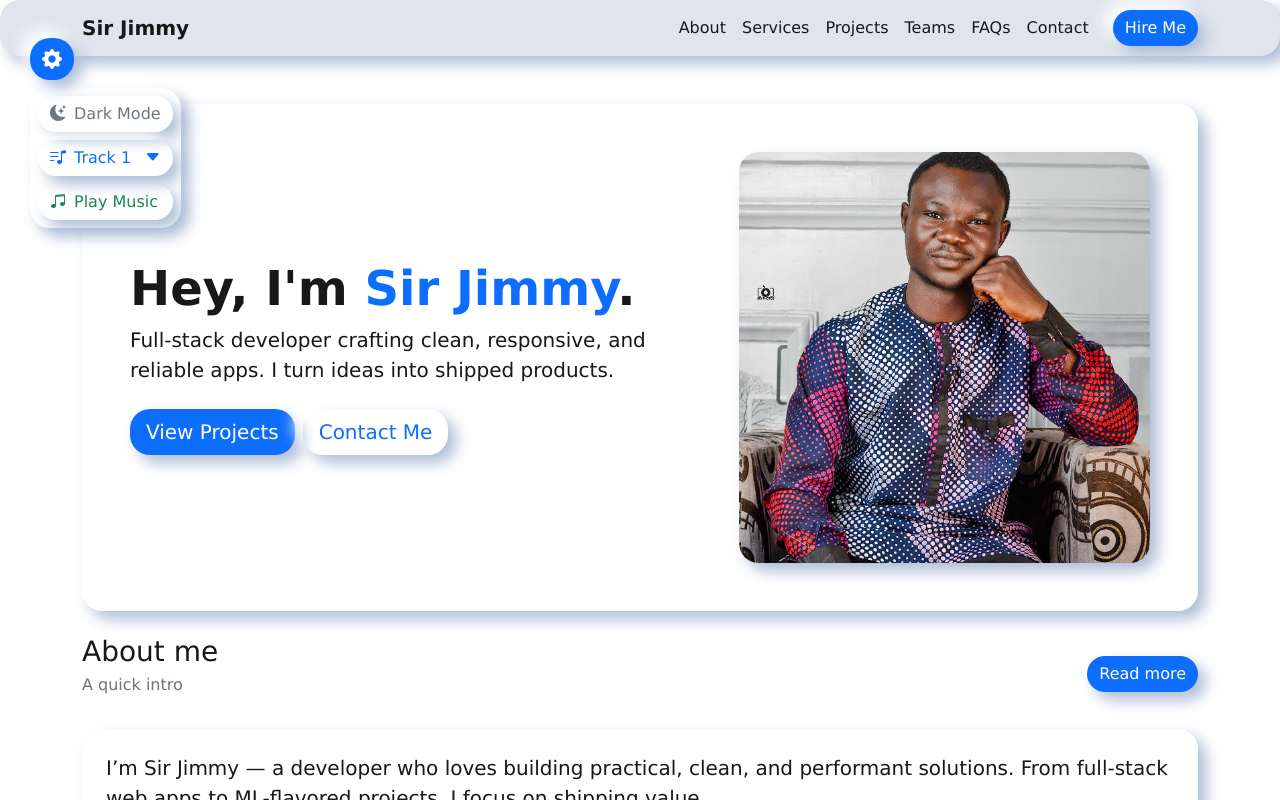
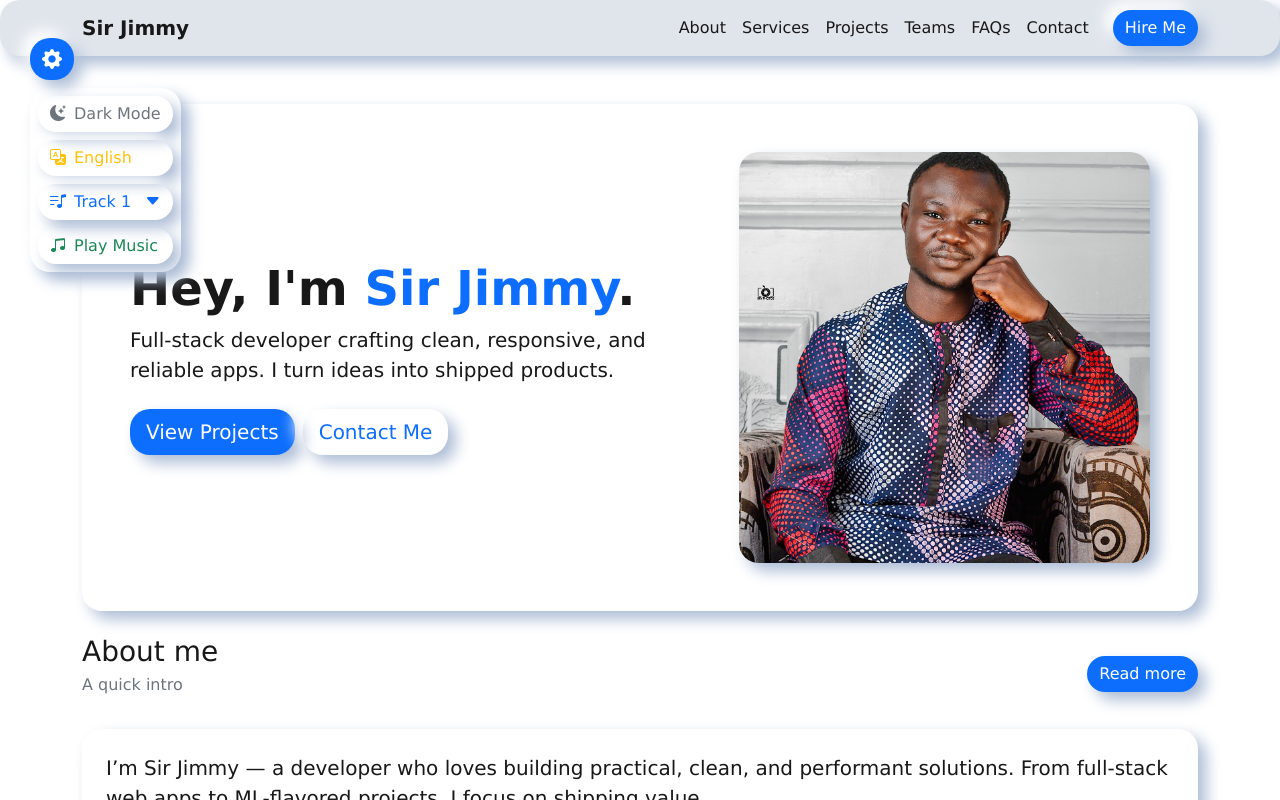
Before and after one commit to Jimmy-ui-maker/00424, a Next.js app: page / in a window 1280 px wide. Both pictures are taken after a click on the button 52 px from the left and 59 px from the top of the page. Shown: the top 800 px of the page. Built offline with nearby package versions, Linux system fonts and the light colour scheme.

Commit message:
language

```diff
--- a/src/app/globals.css
+++ b/src/app/globals.css
@@ -148,6 +148,7 @@ html body.dark-theme .accordion-item {
 }
 
 html body.dark-theme .navbar a,
+html body.dark-theme .navbar span,
 html body.dark-theme .accordion-button,
 html body.dark-theme .accordion-flush .accordion-button {
   color: #ffffff !important;
@@ -177,6 +178,55 @@ html body.dark-theme input::placeholder,
 html body.dark-theme textarea::placeholder {
   color: #bbbbbb !important;
 }
+
+/* =====================================================
+   Tabs Styling (Light + Dark Theme Support)
+   ===================================================== */
+.nav-tabs {
+  border-bottom: 2px solid transparent;
+  justify-content: center; /* Center align tabs */
+  gap: 1rem;
+}
+
+.nav-tabs .nav-link {
+  border: none;
+  border-radius: 50px;
+  padding: 0.6rem 1.2rem;
+  font-weight: 500;
+  font-size: 0.95rem;
+  background: var(--bs-light);
+  color: #555;
+  transition: all 0.3s ease;
+}
+
+.nav-tabs .nav-link.active {
+  background: #25d366; /* WhatsApp green */
+  color: #fff !important;
+  box-shadow: 0 4px 10px rgba(0, 0, 0, 0.1);
+}
+
+.nav-tabs .nav-link:hover {
+  background: #e9ecef;
+  color: #111;
+}
+
+/* Dark theme */
+html body.dark-theme .nav-tabs .nav-link {
+  background: #2a2a2a;
+  color: #bbb;
+}
+
+html body.dark-theme .nav-tabs .nav-link.active {
+  background: #25d366;
+  color: #fff !important;
+  box-shadow: 0 4px 12px rgba(0, 0, 0, 0.4);
+}
+
+html body.dark-theme .nav-tabs .nav-link:hover {
+  background: #3a3a3a;
+  color: #fff;
+}
+
 
 
 /* =====================================================
--- a/src/components/SettingsWidget.jsx
+++ b/src/components/SettingsWidget.jsx
@@ -8,48 +8,49 @@ export default function SettingsWidget() {
   const [playing, setPlaying] = useState(false);
   const [pos, setPos] = useState({ x: 30, y: 30 });
   const [currentTrack, setCurrentTrack] = useState(0);
-  const [showTracks, setShowTracks] = useState(false); // 🔽 dropdown state
+  const [showTracks, setShowTracks] = useState(false);
+  const [languageIndex, setLanguageIndex] = useState(0); // 🔥 language state
 
   const audioRef = useRef(null);
   const widgetRef = useRef(null);
 
-  // 🎵 Playlist
+  // Supported languages
+  const languages = ["English", "Hausa", "Igbo", "Yoruba"];
+
+  // Playlist
   const playlist = ["/audio/coolmusic.mp3", "/audio/coolmusic1.mp3"];
 
-  /* ✅ Load saved theme, music, track, and widget position */
+  /* ✅ Load saved settings */
   useEffect(() => {
     const savedDark = localStorage.getItem("dark-theme") === "true";
     const savedPlaying = localStorage.getItem("music-playing") === "true";
     const savedPos = JSON.parse(localStorage.getItem("widget-pos"));
     const savedTrack = parseInt(localStorage.getItem("current-track") || "0");
+    const savedLang = parseInt(localStorage.getItem("language-index") || "0");
 
     if (savedPos) setPos(savedPos);
     setDark(savedDark);
     setPlaying(savedPlaying);
     setCurrentTrack(savedTrack);
+    setLanguageIndex(savedLang);
 
-    if (savedDark) {
-      document.body.classList.add("dark-theme");
-      document.body.classList.remove("light-theme");
-    } else {
-      document.body.classList.add("light-theme");
-      document.body.classList.remove("dark-theme");
-    }
+    document.body.classList.toggle("dark-theme", savedDark);
+    document.body.classList.toggle("light-theme", !savedDark);
   }, []);
 
-  /* ✅ Watch theme toggle */
+  /* ✅ Save theme */
   useEffect(() => {
     localStorage.setItem("dark-theme", dark);
-    if (dark) {
-      document.body.classList.add("dark-theme");
-      document.body.classList.remove("light-theme");
-    } else {
-      document.body.classList.add("light-theme");
-      document.body.classList.remove("dark-theme");
-    }
+    document.body.classList.toggle("dark-theme", dark);
+    document.body.classList.toggle("light-theme", !dark);
   }, [dark]);
 
-  /* ✅ Music player logic */
+  /* ✅ Save language */
+  useEffect(() => {
+    localStorage.setItem("language-index", languageIndex);
+  }, [languageIndex]);
+
+  /* ✅ Music logic (same as yours) */
   useEffect(() => {
     let audioEl = document.getElementById("global-audio");
 
@@ -92,22 +93,17 @@ export default function SettingsWidget() {
     localStorage.setItem("current-track", currentTrack.toString());
   }, [playing, currentTrack]);
 
-  /* ✅ Draggable widget */
+  /* ✅ Draggable widget (same as yours) */
   useEffect(() => {
     const widget = widgetRef.current;
-    let offsetX,
-      offsetY,
-      dragging = false;
+    let offsetX, offsetY, dragging = false;
 
     const clampPosition = (x, y) => {
       const widgetRect = widget.getBoundingClientRect();
       const maxX = window.innerWidth - widgetRect.width;
       const maxY = window.innerHeight - widgetRect.height;
 
-      return {
-        x: Math.min(Math.max(0, x), maxX),
-        y: Math.min(Math.max(0, y), maxY),
-      };
+      return { x: Math.min(Math.max(0, x), maxX), y: Math.min(Math.max(0, y), maxY) };
     };
 
     const updatePosition = (x, y) => {
@@ -117,35 +113,12 @@ export default function SettingsWidget() {
     };
 
     let animationFrame;
-
-    const onMouseDown = (e) => {
-      dragging = true;
-      offsetX = e.clientX - widget.getBoundingClientRect().left;
-      offsetY = e.clientY - widget.getBoundingClientRect().top;
-    };
-    const onMouseMove = (e) => {
-      if (!dragging) return;
-      cancelAnimationFrame(animationFrame);
-      animationFrame = requestAnimationFrame(() => {
-        updatePosition(e.clientX - offsetX, e.clientY - offsetY);
-      });
-    };
+    const onMouseDown = (e) => { dragging = true; offsetX = e.clientX - widget.getBoundingClientRect().left; offsetY = e.clientY - widget.getBoundingClientRect().top; };
+    const onMouseMove = (e) => { if (!dragging) return; cancelAnimationFrame(animationFrame); animationFrame = requestAnimationFrame(() => updatePosition(e.clientX - offsetX, e.clientY - offsetY)); };
     const onMouseUp = () => (dragging = false);
 
-    const onTouchStart = (e) => {
-      dragging = true;
-      const touch = e.touches[0];
-      offsetX = touch.clientX - widget.getBoundingClientRect().left;
-      offsetY = touch.clientY - widget.getBoundingClientRect().top;
-    };
-    const onTouchMove = (e) => {
-      if (!dragging) return;
-      const touch = e.touches[0];
-      cancelAnimationFrame(animationFrame);
-      animationFrame = requestAnimationFrame(() => {
-        updatePosition(touch.clientX - offsetX, touch.clientY - offsetY);
-      });
-    };
+    const onTouchStart = (e) => { dragging = true; const touch = e.touches[0]; offsetX = touch.clientX - widget.getBoundingClientRect().left; offsetY = touch.clientY - widget.getBoundingClientRect().top; };
+    const onTouchMove = (e) => { if (!dragging) return; const touch = e.touches[0]; cancelAnimationFrame(animationFrame); animationFrame = requestAnimationFrame(() => updatePosition(touch.clientX - offsetX, touch.clientY - offsetY)); };
     const onTouchEnd = () => (dragging = false);
 
     widget.addEventListener("mousedown", onMouseDown);
@@ -160,12 +133,16 @@ export default function SettingsWidget() {
       widget.removeEventListener("mousedown", onMouseDown);
       window.removeEventListener("mousemove", onMouseMove);
       window.removeEventListener("mouseup", onMouseUp);
-
       widget.removeEventListener("touchstart", onTouchStart);
       window.removeEventListener("touchmove", onTouchMove);
       window.removeEventListener("touchend", onTouchEnd);
     };
   }, []);
+
+  /* ✅ Cycle language */
+  const handleLanguageChange = () => {
+    setLanguageIndex((prev) => (prev + 1) % languages.length);
+  };
 
   return (
     <div
@@ -196,10 +173,17 @@ export default function SettingsWidget() {
             className="btn btn-outline-secondary w-100 mb-2 d-flex align-items-center gap-2"
             onClick={() => setDark(!dark)}
           >
-            <i
-              className={`bi ${dark ? "bi-sun-fill" : "bi-moon-stars-fill"}`}
-            />
+            <i className={`bi ${dark ? "bi-sun-fill" : "bi-moon-stars-fill"}`} />
             {dark ? "Light Mode" : "Dark Mode"}
+          </button>
+
+          {/* Language Switcher 🔥 */}
+          <button
+            className="btn btn-outline-warning w-100 mb-2 d-flex align-items-center gap-2"
+            onClick={handleLanguageChange}
+          >
+            <i className="bi bi-translate"></i>
+            {languages[languageIndex]}
           </button>
 
           {/* Track Dropdown */}
@@ -212,11 +196,7 @@ export default function SettingsWidget() {
                 <i className="bi bi-music-note-list"></i>
                 {`Track ${currentTrack + 1}`}
               </span>
-              <i
-                className={`bi ${
-                  showTracks ? "bi-caret-up-fill" : "bi-caret-down-fill"
-                }`}
-              />
+              <i className={`bi ${showTracks ? "bi-caret-up-fill" : "bi-caret-down-fill"}`} />
             </button>
 
             {showTracks && (
@@ -224,11 +204,7 @@ export default function SettingsWidget() {
                 {playlist.map((_, idx) => (
                   <button
                     key={idx}
-                    className={`btn w-100 ${
-                      idx === currentTrack
-                        ? "btn-primary"
-                        : "btn-outline-primary"
-                    } d-flex align-items-center gap-2`}
+                    className={`btn w-100 ${idx === currentTrack ? "btn-primary" : "btn-outline-primary"} d-flex align-items-center gap-2`}
                     onClick={() => {
                       setCurrentTrack(idx);
                       setShowTracks(false);
@@ -247,11 +223,7 @@ export default function SettingsWidget() {
             className="btn btn-outline-success w-100 d-flex align-items-center gap-2"
             onClick={() => setPlaying(!playing)}
           >
-            <i
-              className={`bi ${
-                playing ? "bi-pause-circle-fill" : "bi-music-note-beamed"
-              }`}
-            />
+            <i className={`bi ${playing ? "bi-pause-circle-fill" : "bi-music-note-beamed"}`} />
             {playing ? "Pause Music" : "Play Music"}
           </button>
         </div>
```
